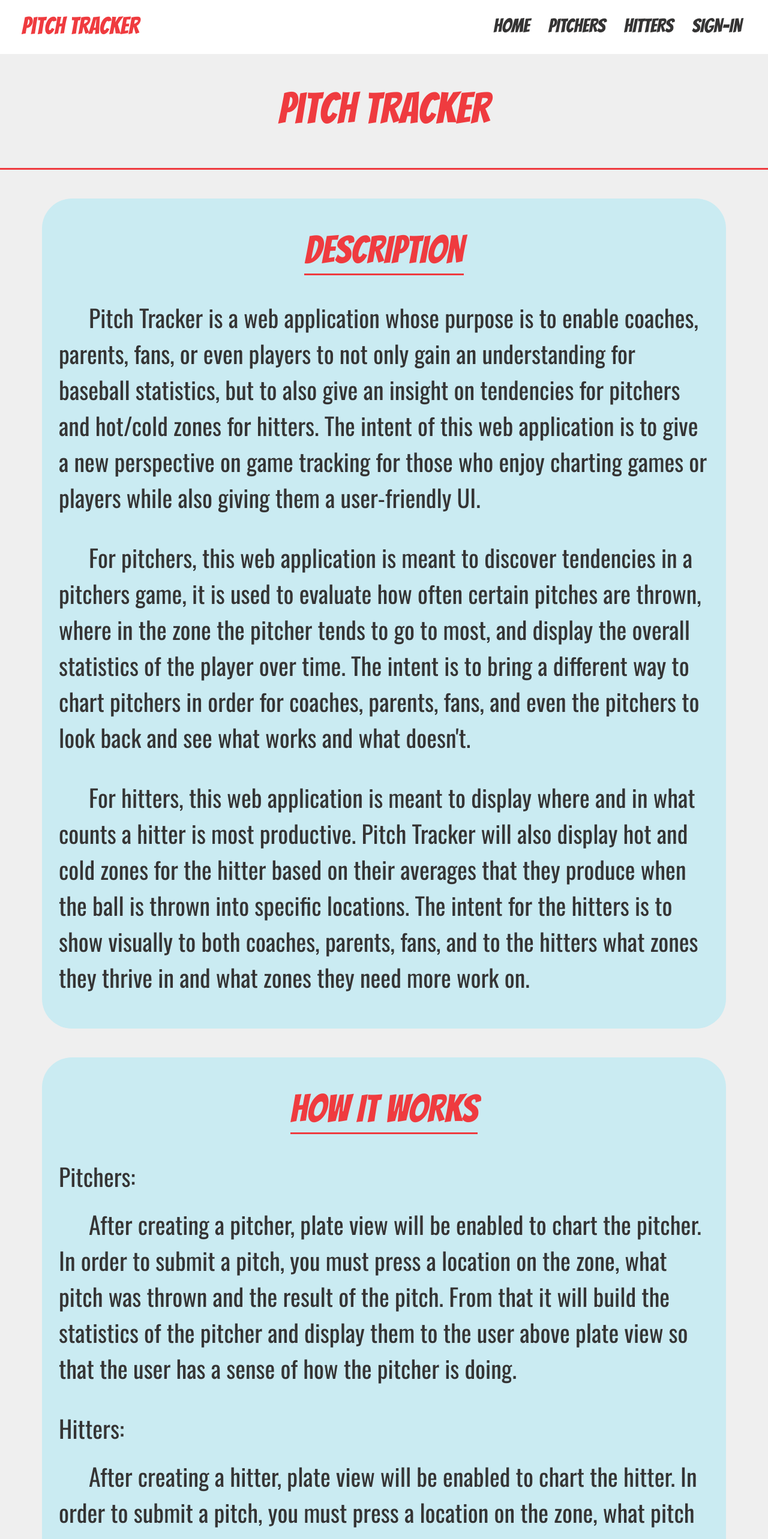
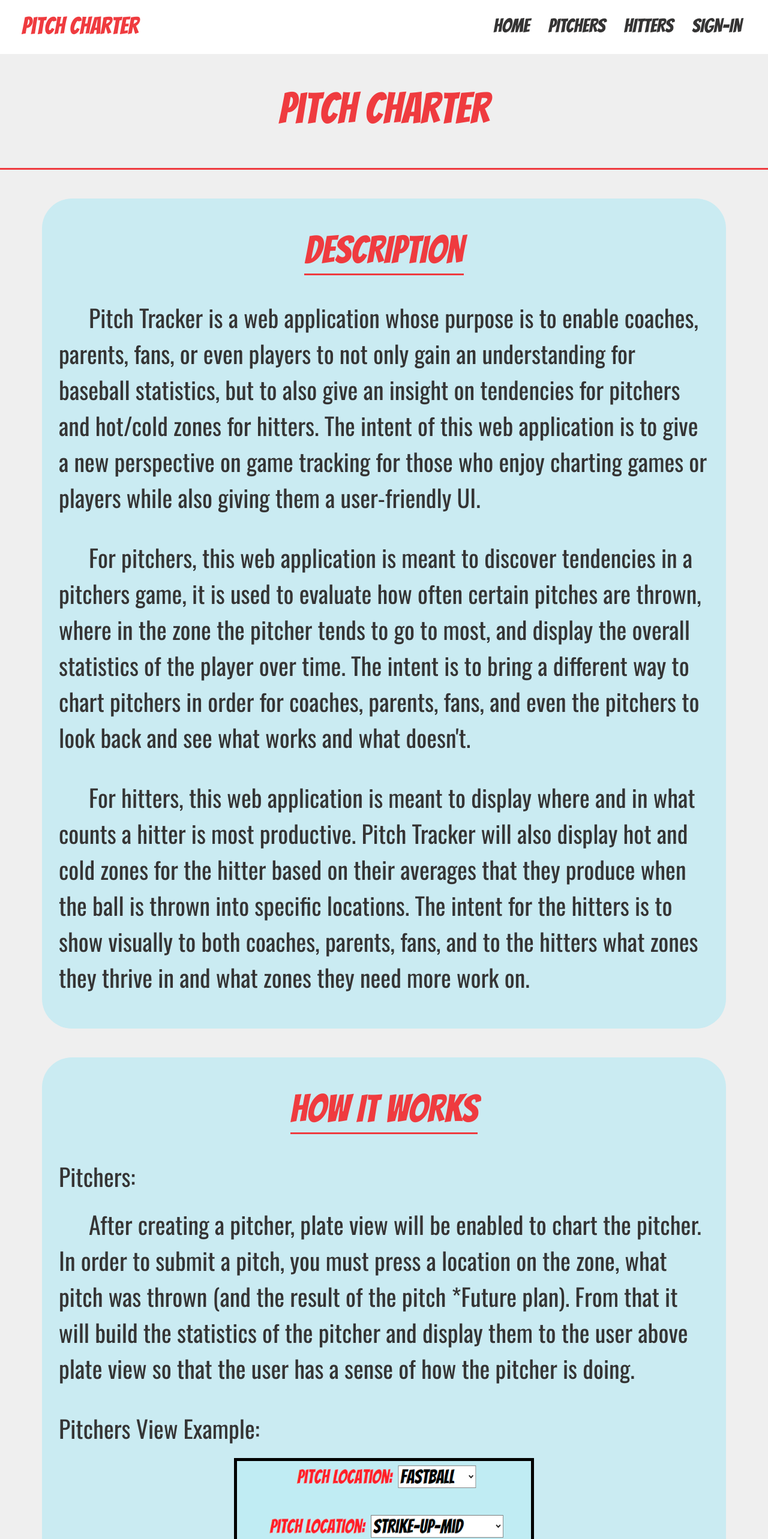
Before and after one commit to jacobota/pitchtracker, a React (Create React App) app: page / in a window 1280 px wide. Shown: the top 2566 px of the page at 60% size. Built offline with nearby package versions, Linux system fonts and the light colour scheme; the HTML template or start-up script is replaced by a standard one.

Commit message:
Adjustments

```diff
--- a/public/index.html
+++ b/public/index.html
@@ -16,7 +16,7 @@
       href="https://fonts.googleapis.com/css2?family=Bangers&family=Oswald&display=swap"
       rel="stylesheet"
     />
-    <title>Pitch Tracker</title>
+    <title>Pitch Charter</title>
   </head>
   <body>
     <div id="root"></div>
--- a/src/App.js
+++ b/src/App.js
@@ -7,8 +7,6 @@ import Hitters from './components/hitterComponents/Hitters';
 import Signin from './components/loginComponents/Signin';
 import { Routes, Route } from 'react-router-dom';
 import Footer from './components/pageComponents/Footer';
-import Addpitcher from './components/pitcherComponents/Addpitcher.js';
-import Pitcheranalysis from './components/pitcherComponents/Pitcheranalysis';
 
 function App() {
   return (
@@ -20,8 +18,6 @@ function App() {
           <Route path='/pitchers' element={<Pitchers />}/>
           <Route path='/hitters' element={<Hitters />}/>
           <Route path='/signin' element={<Signin />}/>
-          <Route path='/addpitcher' element={<Addpitcher />}/>
-          <Route path='/pitcheranalysis' element={<Pitcheranalysis />}/>
         </Routes>
       </div>
       <Footer />
--- a/src/components/Home.css
+++ b/src/components/Home.css
@@ -32,3 +32,9 @@
     color:#353434 !important;
     font-size: 2.5rem;
 }
+
+#image {
+    height: 600px;
+    width: 500px;
+    border: 5px solid black;
+}
--- a/src/components/Home.js
+++ b/src/components/Home.js
@@ -1,12 +1,13 @@
 import React, { Component } from 'react'
 import './Home.css'
+import PitcherView from './images/pitcher_view.png'
 
 export class Home extends Component {
   render() {
     return (
       <>
       <div className='pt-5 pb-5 d-flex justify-content-center' id='headContainer'>
-        <h1 id='header'>Pitch Tracker</h1>
+        <h1 id='header'>Pitch Charter</h1>
       </div>
       {/*Description*/}
       <div className='container-lg' id='textContainer'>
@@ -57,11 +58,17 @@ export class Home extends Component {
             <p className='pb-4' id='text'>
                 After creating a pitcher, plate view will be enabled to chart the pitcher.
                 In order to submit a pitch, you must press a location on the zone, what pitch
-                was thrown and the result of the pitch. From that it will build the statistics
+                was thrown (and the result of the pitch *Future plan). From that it will build the statistics
                 of the pitcher and display them to the user above plate view so that the user
                 has a sense of how the pitcher is doing.
             </p>
             {/*Add an image of pitcher view*/}
+            <p className='pb-1' id='hiwtext'>
+                Pitchers View Example:
+            </p>
+            <div className='d-flex justify-content-center mb-3'>
+              <img src={PitcherView} alt="Pitcher View Example" id='image'></img>
+            </div>
             {/*Hitters: How it works*/}
             <p className='pb-1' id='hiwtext'>
                 Hitters:
--- a/src/components/pageComponents/Mynavbar.js
+++ b/src/components/pageComponents/Mynavbar.js
@@ -11,12 +11,12 @@ export class Mynavbar extends Component {
       <div>
         <Navbar key="xl" expand="xl" className="mb-1" id="nav">
           <Container fluid>
-            <Navbar.Brand className="ms-4" id="navhead" style={{color:"#EF3B3F"}}>Pitch Tracker</Navbar.Brand>
+            <Navbar.Brand className="ms-4" id="navhead" style={{color:"#EF3B3F"}}>Pitch Charter</Navbar.Brand>
             <Navbar.Toggle aria-controls={`offcanvasNavbar-expand-xl`}/>
             <Navbar.Offcanvas id={`offcanvasNavbar-expand-xl`} aria-labelledby={`offcanvasNavbarLabel-expand-xl`} placement="end" className="offcanvas">
               <Offcanvas.Header closeButton>
                 <Offcanvas.Title id={`offcanvasNavbarLabel-expand-xl`} style={{color:"#EF3B3F"}}>
-                  Pitch Tracker
+                  Pitch Charter
                 </Offcanvas.Title>
               </Offcanvas.Header>
               <Offcanvas.Body>
--- a/src/components/pitcherComponents/Addpitcher.css
+++ /dev/null
@@ -1,6 +0,0 @@
-#form {
-    background-color: #CAEBF2;
-    border-radius: 15px;
-    font-family: 'Oswald', sans-serif;
-    color:#EF3B3F !important;
-}
--- a/src/components/pitcherComponents/Addpitcher.js
+++ /dev/null
@@ -1,37 +0,0 @@
-//Will add in future once I research and figure out more about databases and user accounts
-
-import React, { useState } from 'react'
-import "./Addpitcher.css"
-
-const Addpitcher = () => {
-    return (
-        <>
-        <div className='pt-5 pb-5 d-flex justify-content-center' id='headContainer'>
-          <h1 id='header'>Pitcher View</h1>
-        </div>
-        <div className="mt-5 pb-5 d-flex justify-content-center align-items-center container">
-          <form className='p-5' id='form'>
-              <label className='fs-1'>
-                  Pitcher Name:
-              </label>
-              <input className='fs-1 ms-4' type="text"></input>
-              <br></br>
-              <label className='fs-1 mt-5'>
-                  School/Team:
-              </label>
-              <input className='fs-1 ms-4' type="text"></input>
-              <br></br>
-              <label className='fs-1 mt-5'>
-                  Throwing Arm:
-              </label>
-              <select className='fs-1 ms-4' onChange={this.changeHanded}>
-                  <option name="righty">Righty</option>
-                  <option name="lefty">Lefty</option>
-              </select>
-          </form>
-        </div>
-        </>
-      )
-}
-
-export default Addpitcher
--- a/src/components/pitcherComponents/Pitcheranalysis.js
+++ /dev/null
@@ -1,15 +0,0 @@
-//Will add in future once I research and figure out more about databases and user accounts
-//Pitchers.js will hold the functionality will be until I can this ^ out
-import React, { Component } from 'react'
-
-export class Pitcheranalysis extends Component {
-  render() {
-    return (
-      <div>
-        <h1>Hello</h1>
-      </div>
-    )
-  }
-}
-
-export default Pitcheranalysis
```
Also changed, not shown: src/components/images/pitcher_view.png (added), src/components/pitcherComponents/PitcherAnalysis.css (deleted).
